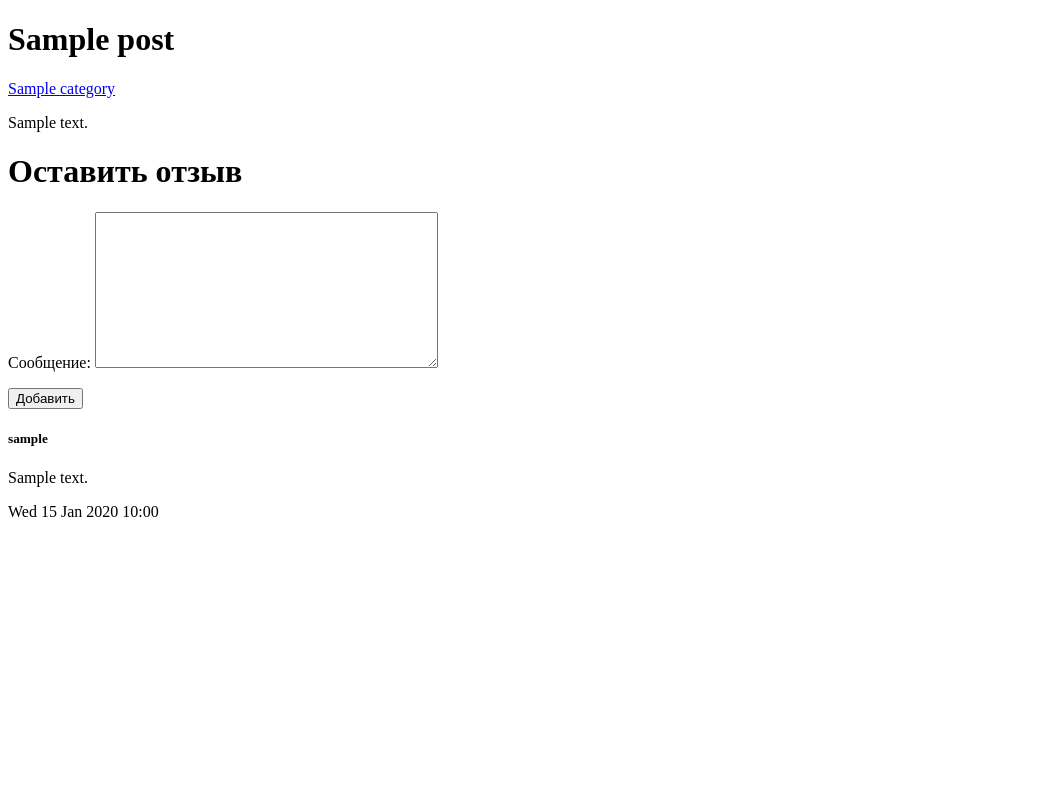
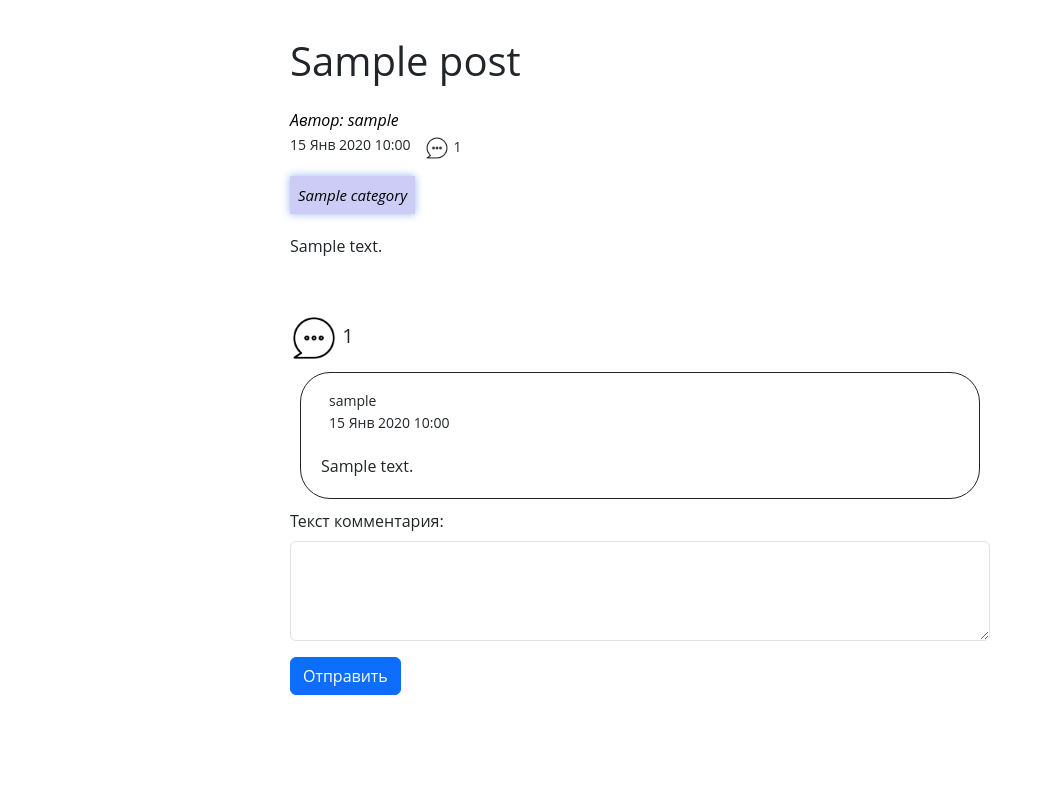
Before and after one commit to Niolum/blog, a Django app: page /post/1/ in a window 1280 px wide. Shown: the whole page, without its empty margins (0-1045 px from the left). Run offline with Django 3.2, Linux system fonts and the light colour scheme; tables that the repository leaves empty hold one stand-in row (values such as "Sample post").

Commit message:
connected bootstrap and add style.css for post-detail and post-list

```diff
--- a/api/models.py
+++ b/api/models.py
@@ -35,7 +35,7 @@ class Category(models.Model):
 
 
 class Comment(models.Model):
-    text = models.TextField('Сообщение', blank=False)
+    text = models.TextField('Текст комментария', blank=False)
     owner = models.ForeignKey('auth.User', verbose_name='Имя', related_name='comments', on_delete=models.CASCADE)
     post = models.ForeignKey(Post, verbose_name='Пост', related_name='comments', on_delete=models.CASCADE)
     created = models.DateTimeField('Дата', auto_now_add=True)
--- /dev/null
+++ b/api/templates/api/base.html
@@ -0,0 +1,19 @@
+<!DOCTYPE html>
+{% load static %}
+<html lang="ru">
+<head>
+    <meta charset="UTF-8">
+    <meta http-equiv="X-UA-Compatible" content="IE=edge">
+    <meta name="viewport" content="width=device-width, initial-scale=1.0">
+    {% block title %}
+    {% endblock title %}
+    <link href="https://cdn.jsdelivr.net/npm/bootstrap@5.2.0-beta1/dist/css/bootstrap.min.css" rel="stylesheet" integrity="sha384-0evHe/X+R7YkIZDRvuzKMRqM+OrBnVFBL6DOitfPri4tjfHxaWutUpFmBp4vmVor" crossorigin="anonymous">
+    <link rel="stylesheet" href="{%static 'css/style.css' %}">
+</head>
+
+<body>
+    {% block content %}
+    {% endblock content %}
+    <script src="https://cdn.jsdelivr.net/npm/bootstrap@5.2.0-beta1/dist/js/bootstrap.bundle.min.js" integrity="sha384-pprn3073KE6tl6bjs2QrFaJGz5/SUsLqktiwsUTF55Jfv3qYSDhgCecCxMW52nD2" crossorigin="anonymous"></script>
+</body>
+</html>
--- a/api/templates/api/post_detail.html
+++ b/api/templates/api/post_detail.html
@@ -1,32 +1,74 @@
-<!DOCTYPE html>
-<html lang="ru">
-<head>
-    <meta charset="UTF-8">
-    <meta http-equiv="X-UA-Compatible" content="IE=edge">
-    <meta name="viewport" content="width=device-width, initial-scale=1.0">
+{% extends 'api/base.html' %}
+{% load static %}
+{% block title %}
 <title>{{ post.title }}</title>
-</head>
+{% endblock title %}
 
-<body>
+{% block content %}
     <div class="container">
-        <h1 class="post-header">
+        <section class="post-info">
+            <div class="post-wrapper header-wrapper">
+                <h1 class="post-header-detail">
                     {{post.title}}
                 </h1>
+                <div class="post-owner-date">
+                    <div class="post-owner">
+                        <a href="#" class="editContent">
+                            Автор: {{ post.owner }}
+                        </a>
+                    </div>
+                    <div class="date-comments">
+                        <small class="post-date">{{ post.created|date:"d M Y" }} {{ post.created|time:"H:i"}}</small>
+                        <span>
+                            <img src="{% static 'images/comment.png' %}" class="icon">
+                            <small class="post-comments">{{ post.comments.all|length }}</small>
+                        </span>
+                    </div>
+                </div>
+                <div class="post-category">
                 {% for category in post.categories.all %}
                     <a href="{{ category.get_absolute_url }}" class="post-category">
                         {{ category }}
                     </a>
                 {% endfor %}
+                </div>
+            </div>
+            <div class="post-wrapper text-wrapper">
                 <div class="post-body">
                     <p class="editContent">
                         {{ post.text|linebreaks }}
                     </p>
                 </div>
             </div>
+        </section>
 
-    <div class="container">
-        <div class="row">
-            <h1 class="commnt-header">Оставить отзыв</h1>
+        <section class="comments">
+            <div class="post-wrapper all-comments-wrapper">
+                <div class="all-comments">
+                    <div class="count-comments">
+                        <span>
+                            <img src="{% static 'images/comment.png' %}" class="icon">
+                            <small class="post-comments">{{ post.comments.all|length }}</small>
+                        </span>
+                    </div>
+                    {% for comment in post.comments.all %}
+                    <div class="comment">
+                        <div class="comment-info">
+                            <h5 class="comment-owner">
+                                {{ comment.owner}}
+                            </h5>
+                            <time class="comment-date">
+                                {{ comment.created|date:"d M Y" }} {{ comment.created|time:"H:i"}}
+                            </time>
+                            <p class="comment-text">
+                                {{ comment.text }}
+                            </p>
+                        </div>
+                    </div>
+                    {% endfor %}
+                </div>
+            </div>
+            <div class="post-wrapper add-comments-wrapper">
                 <form action="{% url 'add_comment' pk=post.pk %}" method="post" id="formComment" enctype="multipart/form-data">
                 {% csrf_token %}
                 <input type="hidden" name="parent" id="contactparent" value="">
@@ -35,30 +77,9 @@
                 <p><label class="form-label" for="{{ f.id_for_label }}">{{f.label}}: </label>{{ f }}</p>
                 <div class="form-error">{{ f.errors }}</div>
                 {% endfor %}
-              <button type="submit" class="btn btn-primary addcomment">Добавить</button>
+                <button type="submit" class="btn btn-primary addcomment">Отправить</button>
                 </form>
             </div>
-    </div>
 
-    <div class="container">
-        <div class="row">
-            <div class="comments">
-                {% for comment in post.comments.all %}
-                <div class="comment">
-                    <h5 class="comment-owner">
-                        {{ comment.owner}}
-                    </h5>
-                    <p class="comment-text">
-                        {{ comment.text }}
-                    </p>
-                    <time class="comment-date">
-                        {{ comment.created|date:"D d M Y" }} {{ comment.created|time:"H:i"}}
-                    </time>
-                </div>
-                {% endfor %}
-            </div>
-        </div>
-    </div>
-
-</body>
-</html>
+        </section>
+{% endblock content %}
--- a/blog/settings.py
+++ b/blog/settings.py
@@ -106,7 +106,7 @@ AUTH_PASSWORD_VALIDATORS = [
 # Internationalization
 # https://docs.djangoproject.com/en/3.2/topics/i18n/
 
-LANGUAGE_CODE = 'en-us'
+LANGUAGE_CODE = 'ru'
 
 TIME_ZONE = 'UTC'
 
--- /dev/null
+++ b/blog/settings_local.py
@@ -0,0 +1,2 @@
+DEBUG = ''
+SECRET_KEY = ''
--- /dev/null
+++ b/static/css/style.css
@@ -0,0 +1,156 @@
+html {
+    height: 100%;
+  }
+
+body {
+    margin:0;
+    font-family:"Open Sans", Verdana, Tahoma, Arial, Helvetica, sans-serif;
+    min-height: 100%;
+    display: grid;
+    grid-template-rows: auto 1fr auto;
+}
+
+.container {
+    margin:auto;
+}
+
+/* post-list */
+h1 {
+    font-weight: 600;
+    font-size: 30px;
+    line-height: 85px;
+    text-align: center;
+}
+
+.post {
+    border-bottom: 1px solid #000;
+    padding: 0 0 13px;
+    margin-top: 13px;
+}
+
+.post-title h3 {
+    color:#000;
+}
+
+.post a {
+    text-decoration: none;
+    color:#000;
+}
+
+.post-category {
+    font-style: italic;
+    color:#000;
+    margin-bottom: 2px;
+    margin-top: 8px;
+    font-size: 15px;
+    display: flex;
+    gap: 10px;
+}
+
+.post-category a {
+    border: 8px solid transparent;
+    box-shadow: 0 0 8px rgba(117, 166, 238, 0.795);
+    background-color: rgb(204, 204, 247);
+}
+
+.post-category a:hover {
+    color: rgb(39, 146, 39);
+}
+
+.post-body {
+    margin-top: 15px
+}
+
+.post-owner {
+    font-style: italic;
+    margin-bottom: 2px;
+}
+
+.date-comments {
+    display: flex;
+    gap: 15px;
+}
+
+.date-comments img{
+    width: 24px;
+    height: 24px;
+}
+
+/* post-detail */
+.post-info {
+    padding: 20px;
+    display: flex;
+    flex-direction: column;
+    align-items: center;
+}
+
+.post-wrapper {
+    max-width: 700px;
+    width: 100%;
+}
+
+.post-header-detail {
+    text-align: left;
+    font-size: 40px;
+    font-weight: 500;
+    line-height: 50px;
+    margin-bottom: 22px;
+    margin-top: 16px;
+}
+
+.post-owner a {
+    text-decoration: none;
+    color: #000;
+}
+
+.post-category {
+    text-decoration: none;
+}
+
+.count-comments img {
+    width: 48px;
+    height: 48px;
+}
+
+.count-comments small {
+    font-size: 20px;
+}
+
+.comments {
+    padding: 20px;
+    display: flex;
+    flex-direction: column;
+    align-items: center;
+}
+
+.comment {
+    border:1px solid;
+    border-radius: 30px;
+    margin: 10px;
+}
+
+.comment-info {
+    /* margin: 10px; */
+    padding: 20px;
+    min-height: 100px;
+}
+
+.comment-owner {
+    font-size: 14px;
+    margin-left: 8px;
+    margin-bottom: 0;
+}
+
+.comment-date {
+    font-size: 14px;
+    margin-left: 8px;
+}
+
+.comment-text {
+    margin-top: 20px;
+    margin-bottom: 0;
+}
+
+.form-control {
+    height: 100px;
+}
```
Also changed, not shown: api/templates/api/addcategory.html (+8 -13 lines), api/templates/api/addpost.html (+15 -19 lines), api/templates/api/category_detail.html (+6 -11 lines), api/templates/api/category_list.html (+8 -11 lines), api/templates/api/post_list.html (+24 -21 lines), api/migrations/0001_initial.py (added), api/migrations/0002_comment.py (added), api/migrations/0003_category.py (added), api/migrations/0004_auto_20211210_1839.py (added), api/migrations/0005_auto_20211219_1310.py (added), api/migrations/0006_auto_20220625_2056.py (added), api/migrations/__init__.py (added), static/images/comment.png (added), 1 other file. Lines whose indentation alone changed are shown as unchanged.
